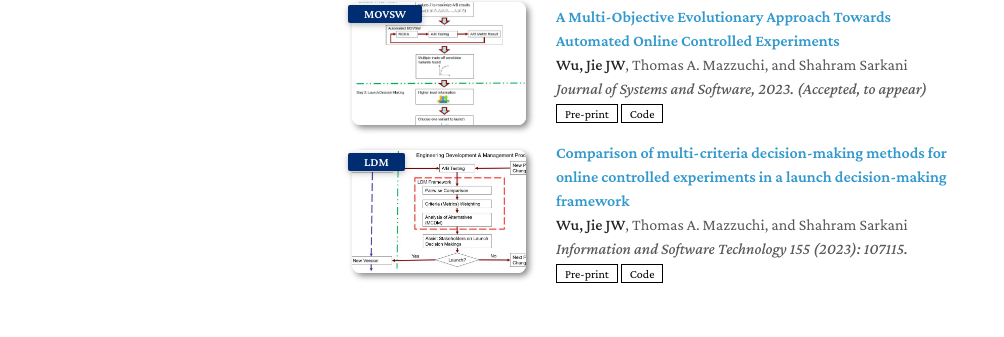
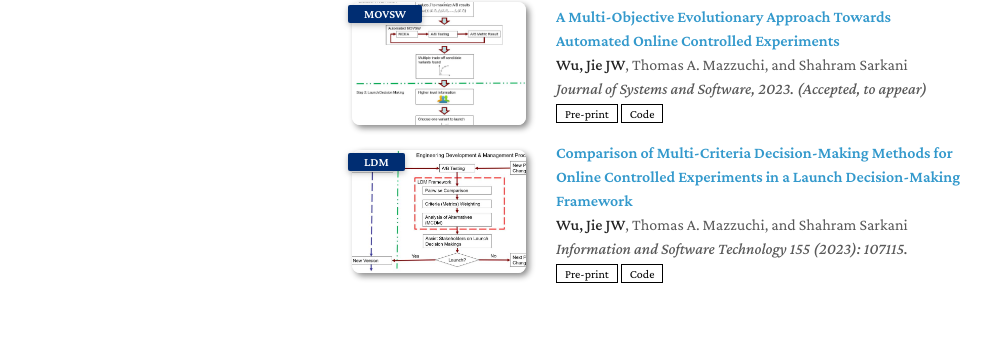
Before and after one commit to yaoyao-liu/minimal-light, a Jekyll site: the page built from index.md, in a window 1280 px wide. Shown: the part 499-836 px from the top of the page, without its empty margins (138-1142 px from the left). Built offline with Jekyll 4.4.1, drawn with Linux system fonts in a browser that asks for light colours; nearby versions of some CDN libraries; a style sheet for code colours, icons or effects is not loaded; our own code applies the rules of GitHub Pages for plain Markdown files.

Commit message:
Update publications.md

```diff
--- a/_includes/publications.md
+++ b/_includes/publications.md
@@ -32,7 +32,7 @@
   </div>
 
   <div class="col-sm-9" style="position: relative;padding-right: 15px;padding-left: 20px;">
-    <div class="title"><a href="https://www.sciencedirect.com/science/article/abs/pii/S0950584922002245">Comparison of multi-criteria decision-making methods for online controlled experiments in a launch decision-making framework</a></div>
+    <div class="title"><a href="https://www.sciencedirect.com/science/article/abs/pii/S0950584922002245">Comparison of Multi-Criteria Decision-Making Methods for Online Controlled Experiments in a Launch Decision-Making Framework</a></div>
     <div class="author"><strong>Wu, Jie JW</strong>, Thomas A. Mazzuchi, and Shahram Sarkani</div>
     <div class="periodical"><em>Information and Software Technology 155 (2023): 107115.</em></div>
     <div class="links">
```
